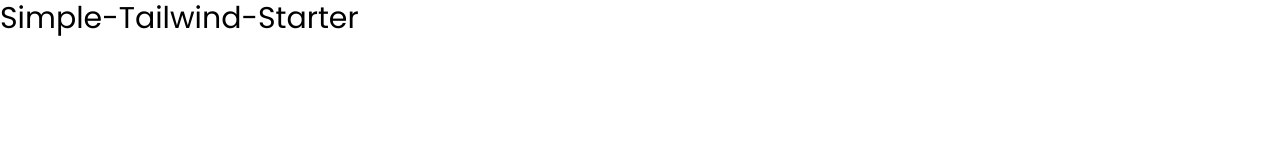
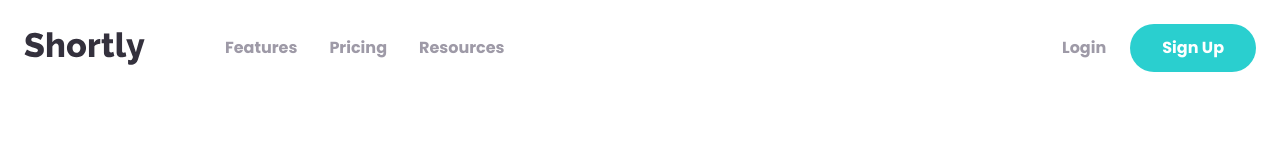
Before and after one commit to Abdul-Malik28/Shortly, a website: page index.html in a window 1280 px wide. Drawn offline with Linux system fonts and the light colour scheme.

Commit message:
navbar added

```diff
--- a/index.html
+++ b/index.html
@@ -16,7 +16,44 @@
 
 <body>
 
-    <h1 class="text-3xl">Simple-Tailwind-Starter</h1>
+    <!-- nav container -->
+    <nav class="relative container mx-auto p-6">
+
+        <!-- flex container for all items -->
+        <div class="flex items-center justify-between">
+
+            <!-- flex container for logo/menu -->
+            <div class="flex items-center space-x-20">
+
+                <!-- logo -->
+                <img src="images/logo.svg" alt="">
+
+                <!-- left menu -->
+                <div class="hidden lg:flex space-x-8 font-bold">
+
+                    <a href="#" class="text-grayishViolet hover:text-veryDarkViolet">Features</a>
+                    <a href="#" class="text-grayishViolet hover:text-veryDarkViolet">Pricing</a>
+                    <a href="#" class="text-grayishViolet hover:text-veryDarkViolet">Resources</a>
+
+                </div>
+
+            </div>
+
+            <!-- right buttons menu -->
+            <div class="hidden lg:flex space-x-6 font-bold items-center text-grayishViolet">
+
+                <div class="hover:text-veryDarkViolet">Login</div>
+                <a href="#" class="px-8 py-3 font-bold text-white bg-cyan rounded-full hover:opacity-70">Sign Up</a>
+
+            </div>
+
+            <!-- @todo hamburger menu -->
+
+        </div>
+
+        <!-- @todo mobile menu -->
+
+    </nav>
 
 
 
```
Also changed, not shown: css/style.css.
